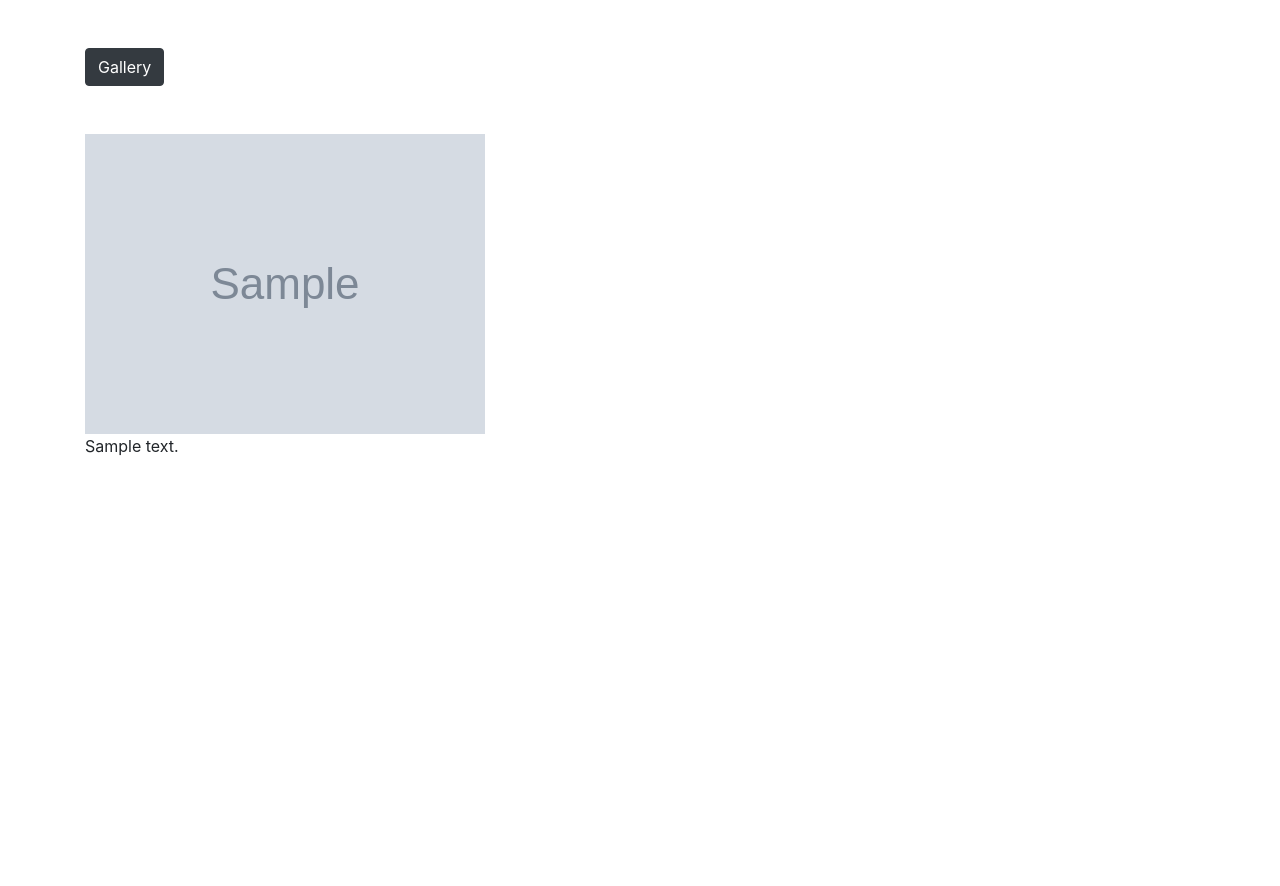
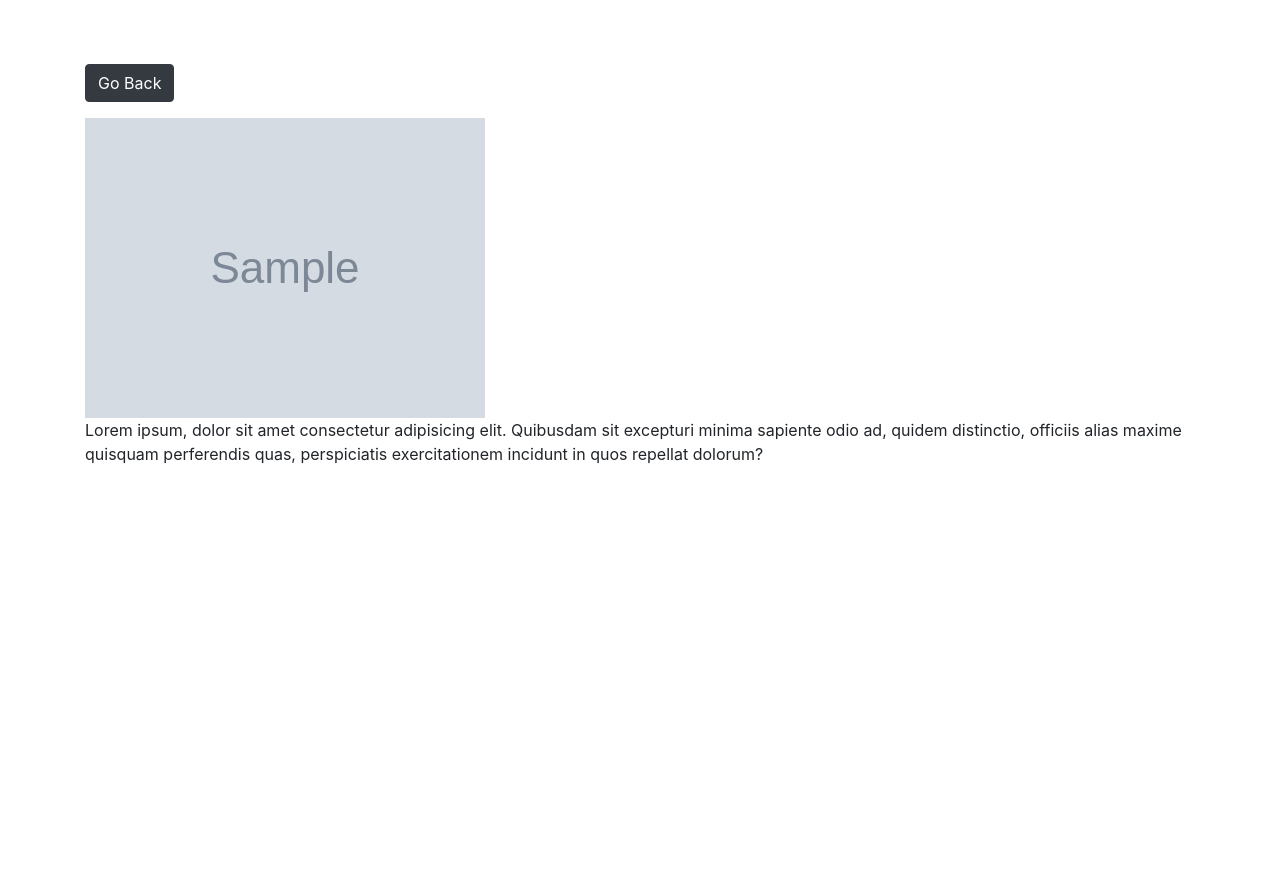
Before and after one commit to LoiseMulwa/my-gallery, a Django app: template photos/templates/photos/photo.html in a window 1280 px wide. Before the commit the page ends 456 px from the top, so only its background shows below. Run offline with Django 3.2, Linux system fonts and the light colour scheme; the template is opened without the code that fills it: most values are stand-ins (such as "Sample title", 1, 10 or a date in 2020); grey boxes marked "Sample" are stand-in pictures.

Commit message:
fx: Modify views

```diff
--- a/photos/templates/photos/gallery.html
+++ b/photos/templates/photos/gallery.html
@@ -34,7 +34,7 @@
 
 
                         <li class="list-group-item">
-                            <a href="{% url 'add' %}" class="btn btn-dark btn-sm">Add Photo</a>
+                            <a href="{% url 'add' %}" class="btn btn-dark btn-block btn-sm">Add Photo</a>
                         </li>
 
                     </ul>
@@ -52,7 +52,7 @@
                             <div class="card-body">
                                 <small>Category: {{photo.category.name}}</small>
                             </div>
-                            <a href="{% url 'photo' %}" class="btn btn-outline-dark btn-sm m-1">View</a>
+                            <a href="{% url 'photo' photo.id %}" class="btn btn-outline-dark btn-sm m-1">View</a>
                         </div>
                     </div>
                     {% empty %}
--- a/photos/templates/photos/photo.html
+++ b/photos/templates/photos/photo.html
@@ -8,21 +8,23 @@
     integrity="sha384-zCbKRCUGaJDkqS1kPbPd7TveP5iyJE0EjAuZQTgFLD2ylzuqKfdKlfG/eSrtxUkn" crossorigin="anonymous">
     <title>Photo</title>
 </head>
-<body>
+<body class="m-5">
     <div class="container">
-        <div class="row">
-            <div class="col-md-4">
-                <a href="{%url 'gallery' %}" class="btn btn-dark my-5">Gallery</a>
-                <div style="height: 30vh;">
-                    <img src="{{photo.image.url}}" alt="">
-                    <p>{{photo.description}}</p>
+        <div class="row justify-content-center">
+            <div class="col">
 
+                <a href="{% url 'gallery' %}" class="btn btn-dark my-3">Go Back</a>
+
+                <div style="height: 90vh;">
+                    <img style="max-width: 100%; max-height: 100%;" src="{{photo.image.url}}">
+
+                    <p>Lorem ipsum, dolor sit amet consectetur adipisicing elit. Quibusdam sit excepturi minima sapiente odio ad, quidem distinctio, officiis alias maxime quisquam perferendis quas, perspiciatis exercitationem incidunt in quos repellat dolorum?</p>
                 </div>
 
             </div>
         </div>
-
     </div>
 
 </body>
+
 </html>
--- a/photos/urls.py
+++ b/photos/urls.py
@@ -1,11 +1,13 @@
 # from django.conf.urls import url
+from importlib.resources import path
 from . import views
-from django.urls import re_path as url
+from django.urls import path, re_path as url
+
 # from django.urls import re_path, include
 
 urlpatterns=[
     url(r'^$',views.gallery,name='gallery'),
-    url('photo/<str:pk>/',views.viewPhoto, name='photo'),
+    path('photo/<str:pk>/',views.viewPhoto, name='photo'),
     url('add/', views.addPhoto, name='add'),
 
 
```
Also changed, not shown: photos/views.py (+7 -11 lines).
